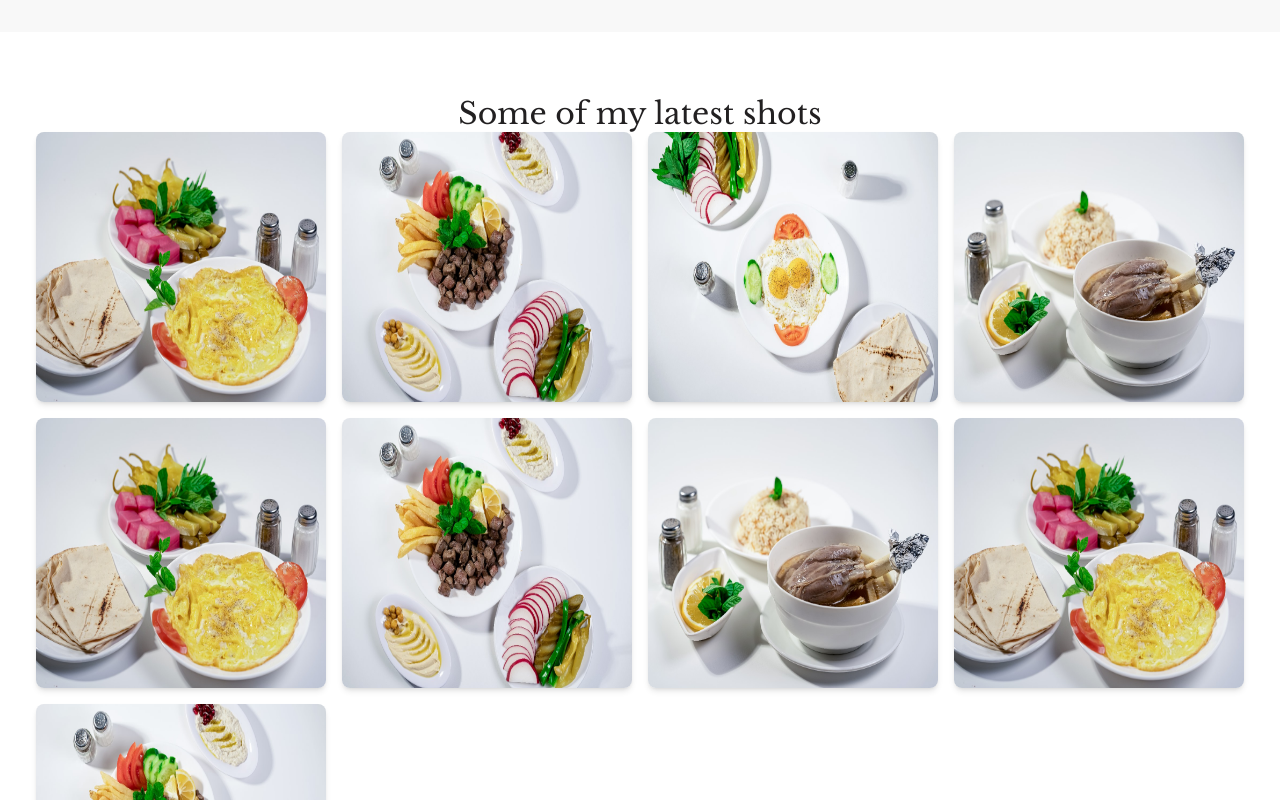
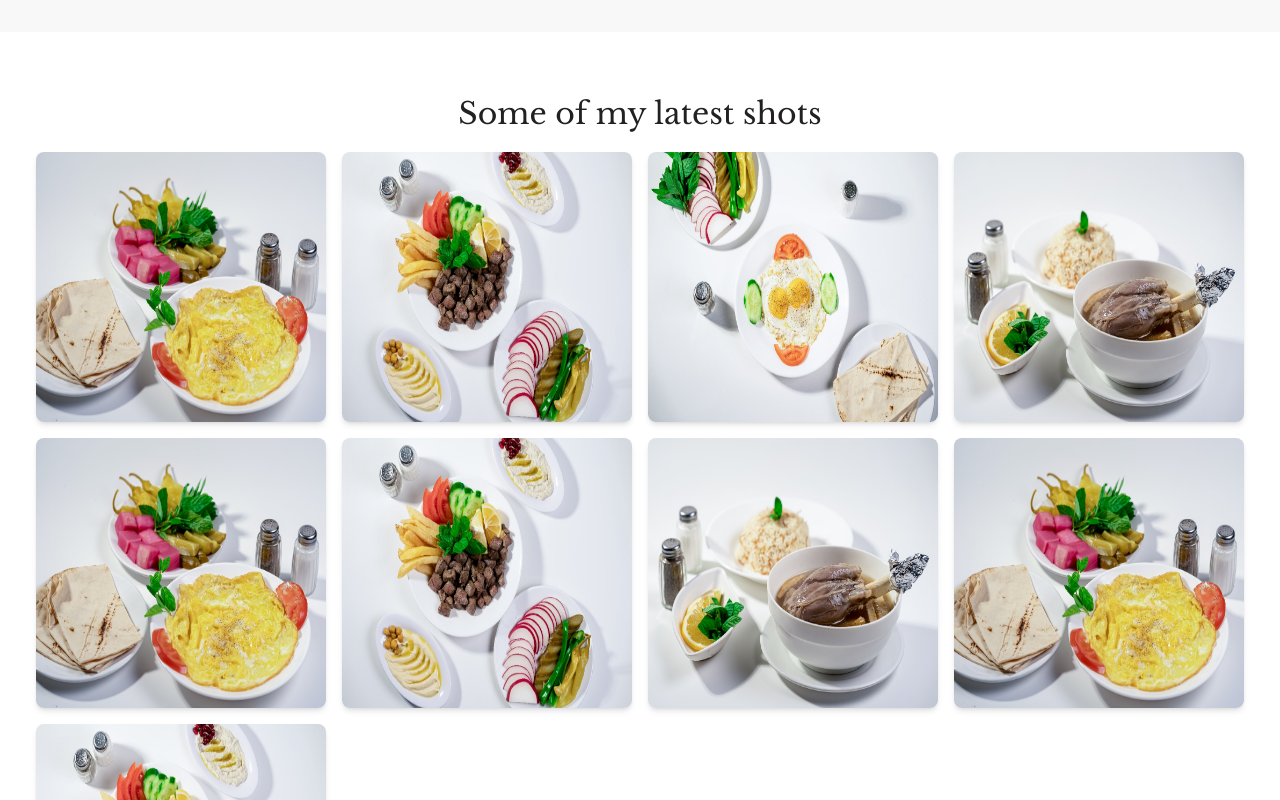
Before and after one commit to FiezAlhagwork/photography-portfolio, a React (Vite) app: page / in a window 1280 px wide. Shown: the part 1840-2640 px from the top of the page. Built offline with nearby package versions, Linux system fonts and the light colour scheme.

Commit message:
add marginTop in file gallery.tsx

```diff
--- a/src/components/Gallery.tsx
+++ b/src/components/Gallery.tsx
@@ -10,22 +10,7 @@ const Gallery = () => {
           Some of my latest shots
         </h2>
       </motion.div>
-
-      {/* <div className="grid grid-cols-12  gap-5 p-4 mt-3  ">
-        {images.map((image, index) => (
-          <div
-            key={index}
-            className={`${image.cols} ${image.rows} relative overflow-hidden rounded-lg shadow-lg   `}
-          >
-            <img
-              src={image.src}
-              alt={`Gallery Image ${index + 1}`}
-              className="w-full h-full object-fill transform duration-300 hover:scale-105"
-            />
-          </div>
-        ))}
-      </div> */}
-      <div className=" flex justify-center items-center">
+      <div className=" flex justify-center items-center mt-5">
 
         <PhotoGallery/>
       </div>
```
